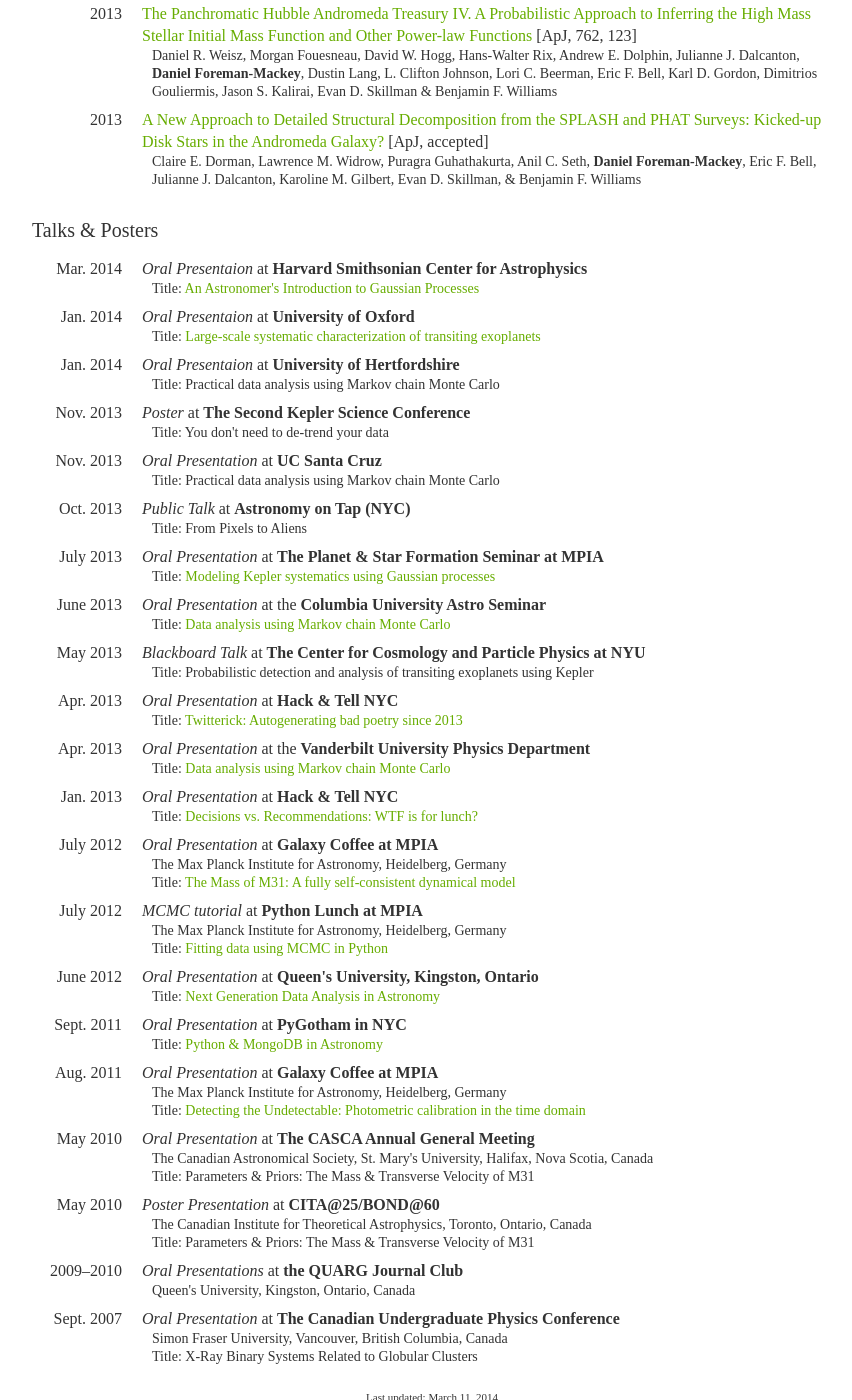
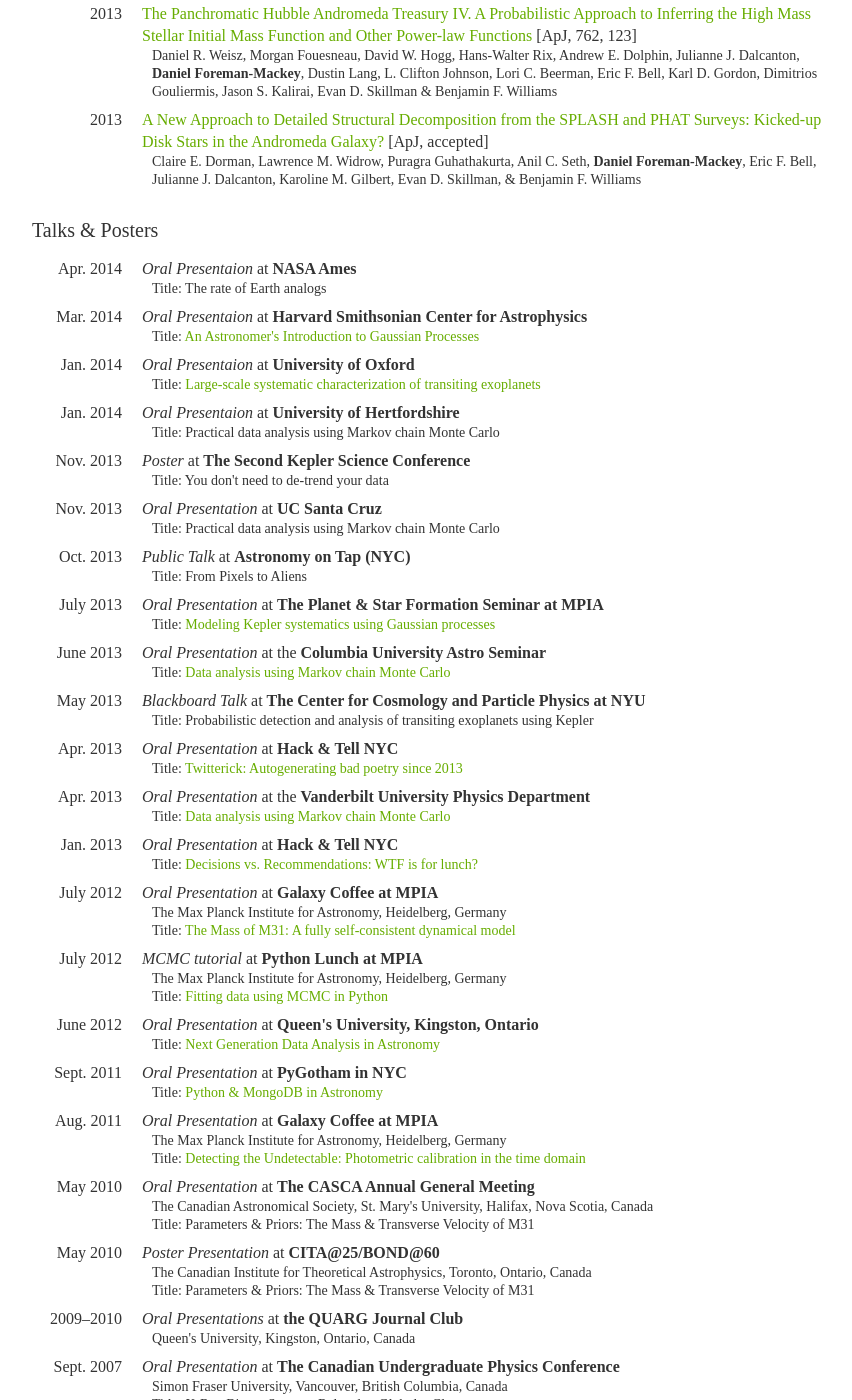
Before and after one commit to dfm/dfm.github.com, a Jekyll site: the page cv/index.html, which Jekyll copies as it is, in a window 1280 px wide and 1400 px high, scrolled down 1546 px. Shown: the whole window, without its empty margins (208-1060 px from the left). Built offline with Jekyll 4.4.1, drawn with Linux system fonts in a browser that asks for light colours; some web fonts are replaced; comment, search, counter and statistics services are not loaded; some of the changed text lies outside the part shown.

Commit message:
Adding NASA Ames talk

```diff
--- a/cv/index.html
+++ b/cv/index.html
@@ -270,6 +270,14 @@
 
             <ul>
                 <li>
+                    <span class="date">Apr. 2014</span>
+                    <span class="position">Oral Presentaion</span> at
+                    <span class="institute">NASA Ames</span>
+                    <span class="meta">
+                        Title: The rate of Earth analogs
+                    </span>
+                </li>
+                <li>
                     <span class="date">Mar. 2014</span>
                     <span class="position">Oral Presentaion</span> at
                     <span class="institute">Harvard Smithsonian Center for Astrophysics</span>
@@ -459,7 +467,7 @@
         </section>
 
         <footer>
-            Last updated: March 11, 2014
+            Last updated: April 20, 2014
         </footer>
 
     </div>
```
